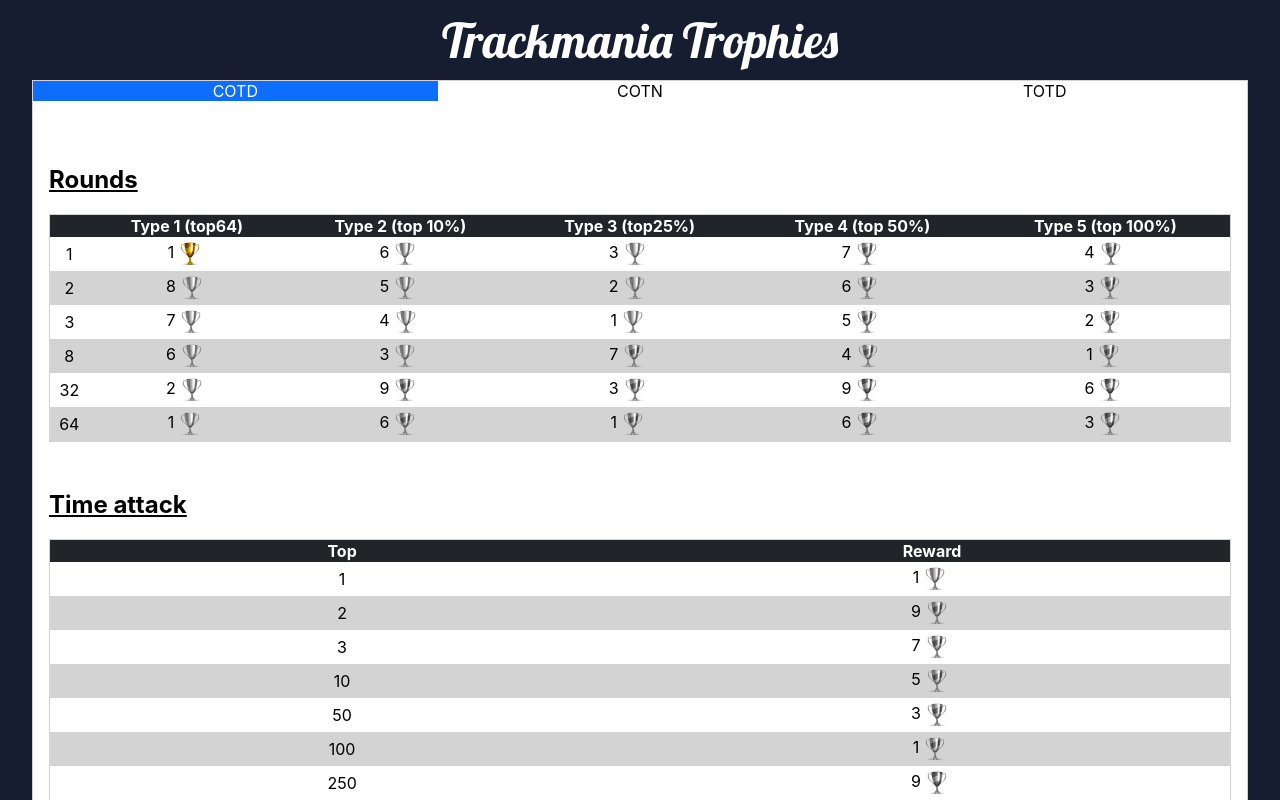
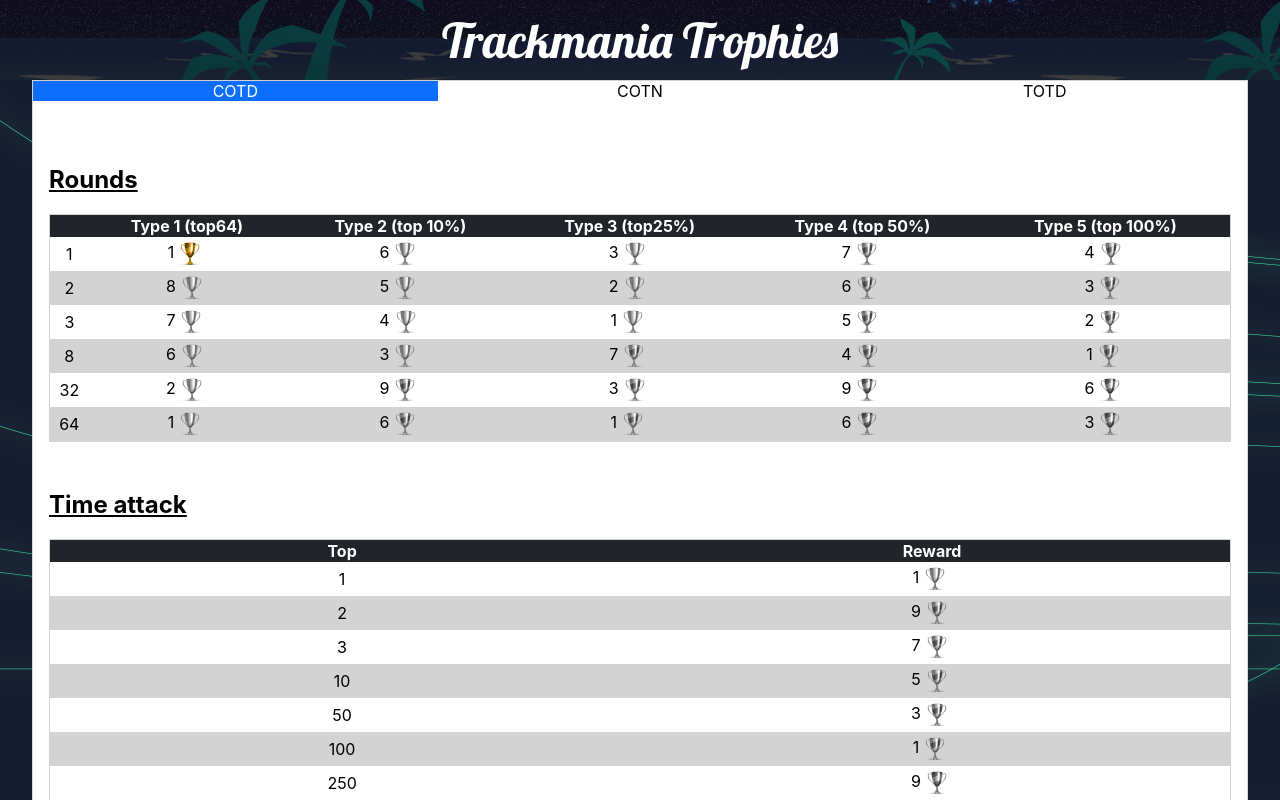
Before and after one commit to Shinestr8/ghp-test, a React (Create React App) app: page / in a window 1280 px wide. Shown: the top 800 px of the page. Built offline with nearby package versions, Linux system fonts and the light colour scheme.

Commit message:
changed background image for header and page

```diff
--- a/src/App.js
+++ b/src/App.js
@@ -2,13 +2,16 @@
 import './App.css';
 import { Trackmania } from './Trackmania/Trackmania';
 
+const backgroundImage_url =  process.env.PUBLIC_URL + '/images/background/header_background.png';
+const wrapper_bkgnd = process.env.PUBLIC_URL + '/images/background/page_background.png';
+
 function App() {
   return (
     <div className='page'>
-      <div className='header'>
+      <div className="header" style={{ backgroundImage: `url(${backgroundImage_url})`, backgroundPosition:'50%' }}>
         Trackmania Trophies
       </div>
-      <div className='wrapper'>
+      <div className='wrapper' style={{ backgroundImage: `url(${wrapper_bkgnd})`, backgroundPosition:'50%' }}>
         <div className='content'>
           <Trackmania/>
         </div>
```
